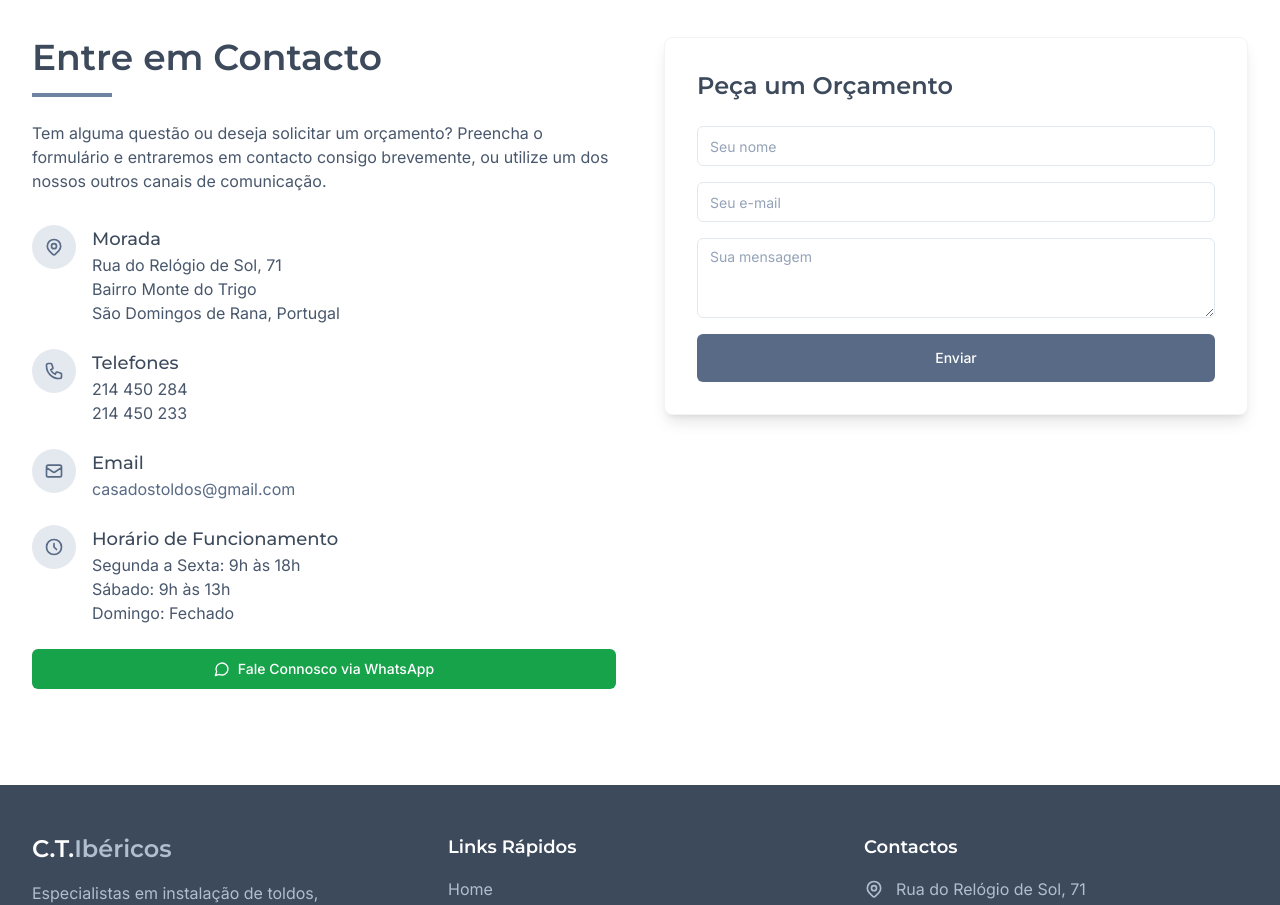
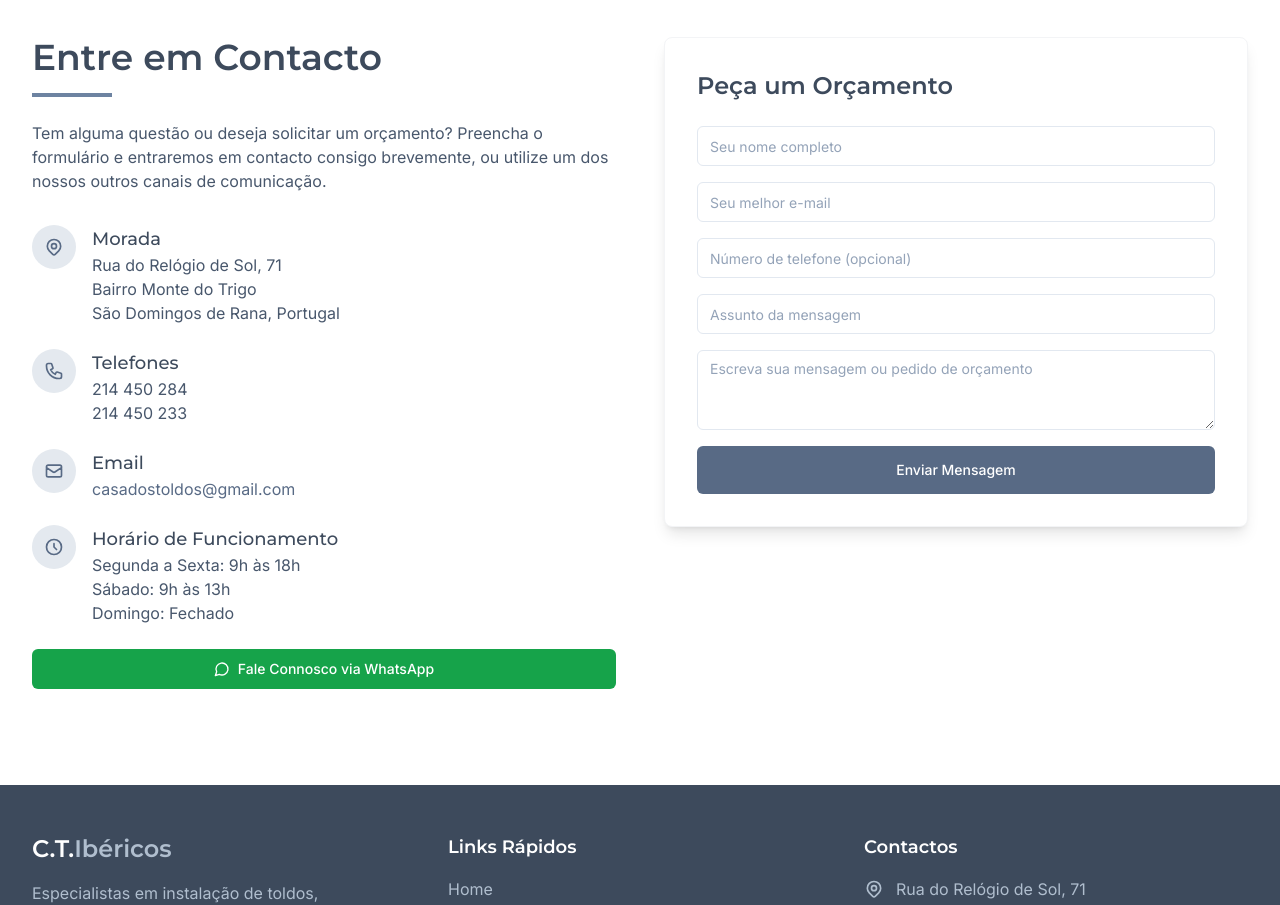
Before and after one commit to Filho18/ibericos-outdoor-spaces, a React (Vite) app: page / in a window 1280 px wide. Shown: the part 3260-4165 px from the top of the page. Built offline with nearby package versions, Linux system fonts and the light colour scheme.

Commit message:
Update ContactForm.tsx

```diff
--- a/src/components/contact/ContactForm.tsx
+++ b/src/components/contact/ContactForm.tsx
@@ -1,4 +1,3 @@
-
 import { Input } from "@/components/ui/input";
 import { Textarea } from "@/components/ui/textarea";
 import { Button } from "@/components/ui/button";
@@ -8,17 +7,49 @@ const ContactForm = () => {
     <div className="bg-white p-8 rounded-lg shadow-lg border border-gray-100">
       <h3 className="text-2xl font-semibold mb-6 text-iberico-800">Peça um Orçamento</h3>
 
-      <form action="https://formsubmit.co/el/jegaso" method="POST" className="space-y-4">
-        <input type="hidden" name="_next" value="https://google.com" />
-        <input type="hidden" name="_captcha" value="false" />
-        <Input type="text" name="nome" placeholder="Seu nome" required />
-        <Input type="email" name="email" placeholder="Seu e-mail" required />
-        <Textarea name="mensagem" placeholder="Sua mensagem" required />
+      <form
+        action="https://formspree.io/f/mzzryezk"
+        method="POST"
+        className="space-y-4"
+      >
+        {/* Campo oculto para redirecionar após envio (opcional, configurar via dashboard Formspree) */}
+        {/* <input type="hidden" name="_redirect" value="https://seusite.com/obrigado" /> */}
+
+        {/* Campos do formulário */}
+        <Input
+          type="text"
+          name="nome"
+          placeholder="Seu nome completo"
+          required
+        />
+        <Input
+          type="email"
+          name="email"
+          placeholder="Seu melhor e-mail"
+          required
+        />
+        <Input
+          type="tel"
+          name="telefone"
+          placeholder="Número de telefone (opcional)"
+        />
+        <Input
+          type="text"
+          name="assunto"
+          placeholder="Assunto da mensagem"
+        />
+        <Textarea
+          name="mensagem"
+          placeholder="Escreva sua mensagem ou pedido de orçamento"
+          required
+        />
+
+        {/* Botão de envio */}
         <Button
           type="submit"
           className="w-full bg-iberico-600 hover:bg-iberico-700 text-white py-6"
         >
-          Enviar
+          Enviar Mensagem
         </Button>
       </form>
     </div>
```
